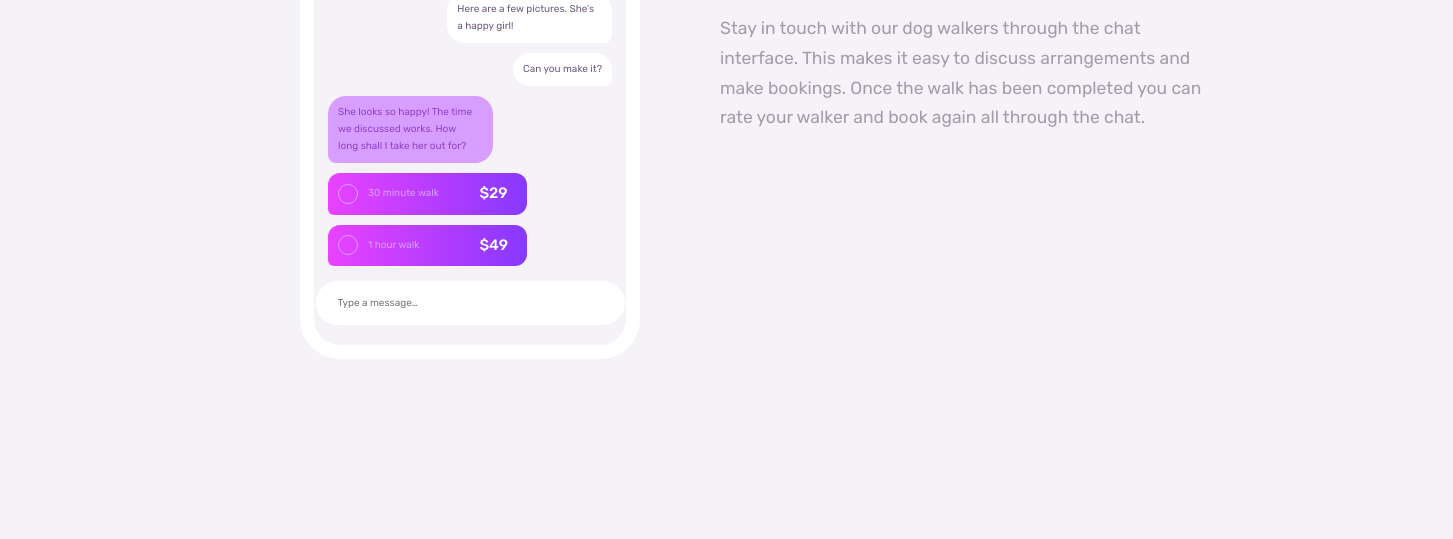
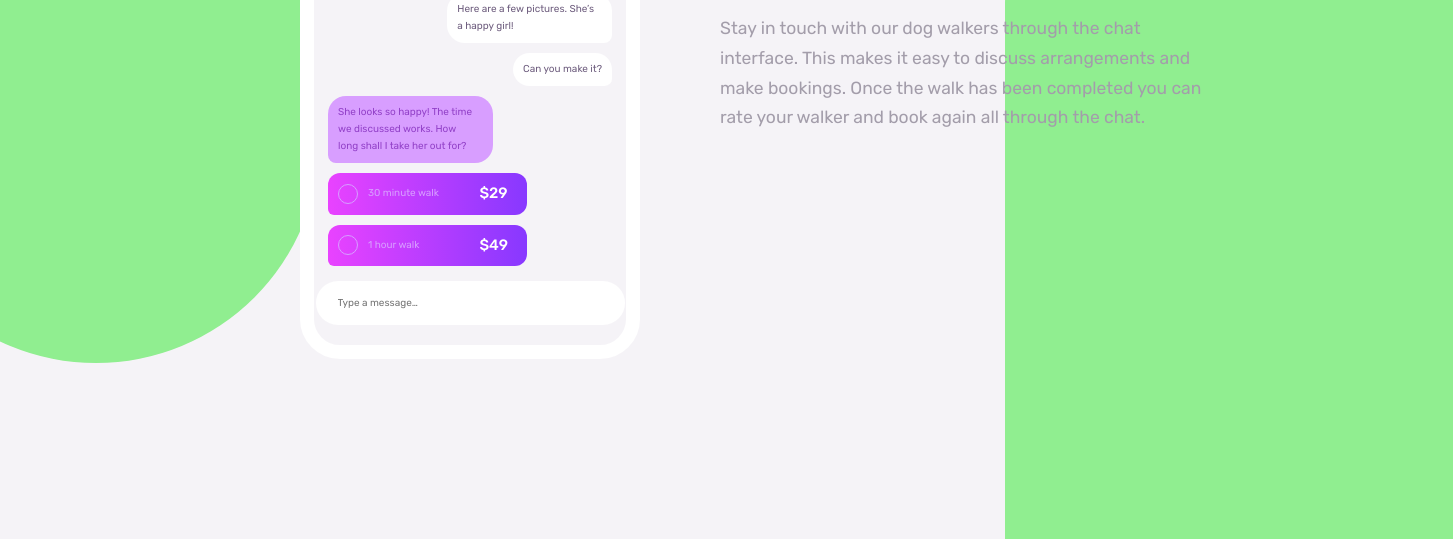
Before and after one commit to vikramvi/Chat-app-CSS-illustration, a plain HTML site: page index.html in a window 1280 px wide. Shown: the part 357-896 px from the top of the page, 1453 px wide, since content can reach past the window. Before the commit the page ends 800 px from the top, so only its background shows below. Drawn offline with Linux system fonts and the light colour scheme.

Commit message:
desktop layout styling - WIP ( 2 hours - background color shapes ) - background colored shapes - border radius for shapes - shapes positioning wrt existing elements - adjust width of shapes

```diff
--- a/styles/style.css
+++ b/styles/style.css
@@ -105,6 +105,8 @@ p {
   gap: 1.5rem;
 
   background: var(--clr-secondary-light-grayish-violet);
+
+  z-index: 1;
 }
 
 .chat-window-component__user-profile {
@@ -307,6 +309,8 @@ p {
   display: grid;
   justify-items: center;
   gap: 3rem;
+
+  z-index: 2;
 }
 
 .app-info-component__header {
@@ -326,6 +330,40 @@ p {
 /* ----------- ----------- ----------- desktop second approach ----------- ----------- ----------- */
 
 @media screen and (min-width: 48rem) {
+  body::after {
+    content: "";
+    display: block;
+    width: 35%;
+
+    background-color: lightgreen;
+
+    position: absolute;
+
+    left: -10%;
+    top: -5%;
+    height: 95%;
+
+    border-bottom-right-radius: 26rem;
+    border-bottom-left-radius: 26rem;
+  }
+
+  body::before {
+    content: "";
+    display: block;
+    width: 35%;
+
+    background-color: lightgreen;
+    position: absolute;
+
+    right: -13.5%;
+    bottom: -12%;
+
+    height: 95%;
+
+    border-top-right-radius: 26rem;
+    border-top-left-radius: 26rem;
+  }
+
   .grid-container {
     grid-template-columns: 1fr 1fr;
     grid-template-areas: "chat-window-component app-info-component";
```
